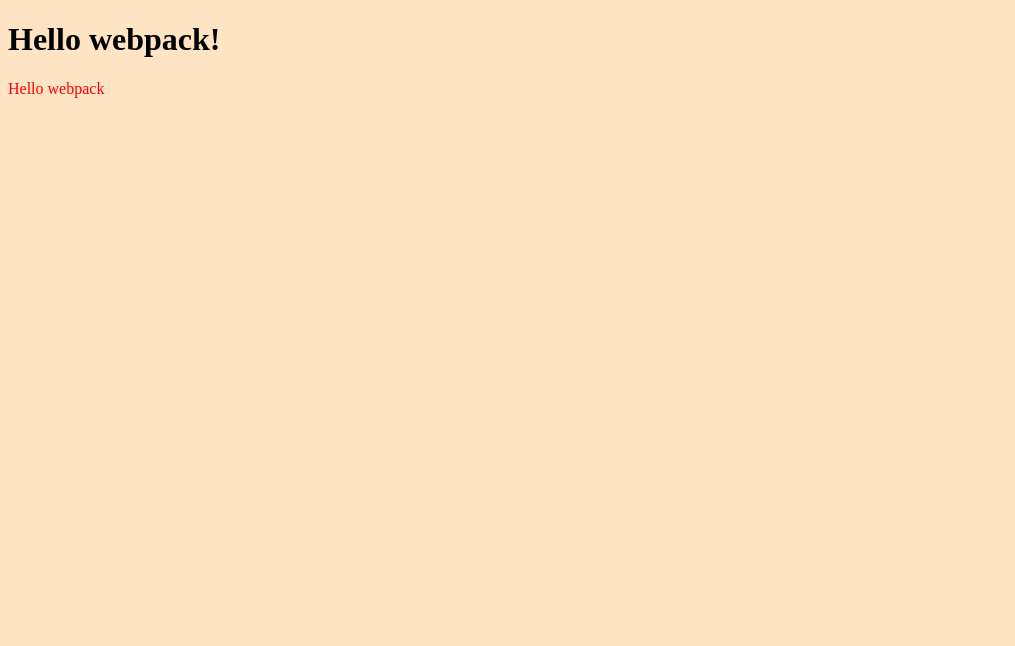
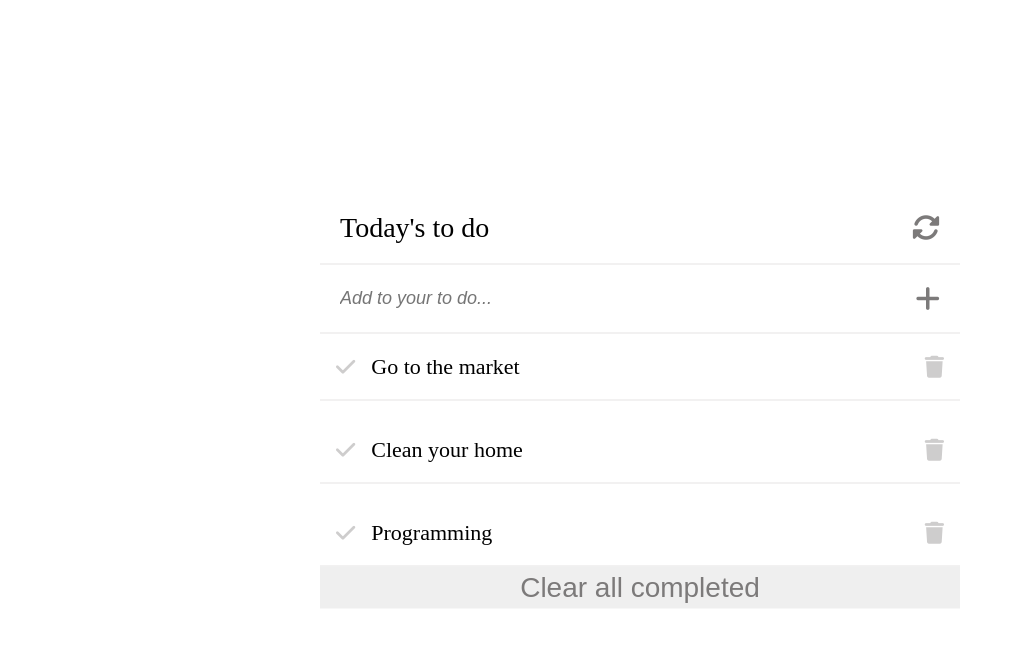
Before and after one commit to OybekKayumov/todo-js, a website built with webpack: page src/index.html in a window 1280 px wide. Shown: the whole page, without its empty margins (0-1015 px from the left). Built offline with nearby package versions, Linux system fonts and the light colour scheme.

Commit message:
update html, css, js

```diff
--- a/src/index.html
+++ b/src/index.html
@@ -4,10 +4,29 @@
   <meta charset="UTF-8">
   <meta http-equiv="X-UA-Compatible" content="IE=edge">
   <meta name="viewport" content="width=device-width, initial-scale=1.0">
-  <title>Webpack Exercise</title>
+  <title>Todo List</title>
+  <script src="https://kit.fontawesome.com/11e5f401cf.js" crossorigin="anonymous"></script>
 </head>
 <body>
-  <h1>Hello webpack!</h1>
+  <div class="container" id="addnew">
+    <div class="title">
+      <p class="item-1">Today's to do</p>
+      <i class="fas fa-sync-alt item-2"></i>
+
+    </div>
+
+    <form class="add">
+
+      <input type="text" class="item-1 input" id="input" placeholder="Add to your to do...">
+      <i class="fas fa-plus item-2" id="add"></i>
+
+    </form>
+
+    <ul class="list" id="list" data-lists >
+    </ul>
+
+    <button type="button" class="todo-btn">Clear all completed</button>
+  </div>
 
 </body>
 </html>
--- a/src/index.js
+++ b/src/index.js
@@ -1,15 +1,44 @@
+/* eslint-disable no-unused-vars */
 import _ from 'lodash';
 import './style.css';
 
-function component() {
-  const element = document.createElement('div');
+const list = document.getElementById('list');
 
-  // Lodash, currently included via a script, is required for this line to work
-  // Lodash, now imported by this script
-  element.innerHTML = _.join(['Hello', 'webpack'], ' ');
-  element.classList.add('hello');
+const doList = [
+  {
+    id: 0,
+    description: 'Go to the market',
+    completed: false,
+  },
+  {
+    id: 1,
+    description: 'Clean your home',
+    completed: false,
+  },
+  {
+    id: 2,
+    description: 'Programming',
+    completed: false,
+  },
+];
 
-  return element;
-}
+doList.sort((a, b) => a.id - b.id);
 
-document.body.appendChild(component());
+const addToDo = (toDoList) => {
+  for (let id = 0; id < toDoList.length; id += 1) {
+    const item = `
+    <li>
+
+      <i class="fas fa-check elem-1" id="${doList[id].id}"></i>
+
+      <p class="elem-2">${doList[id].description}</p>
+
+      <i class="fas fa-trash elem-3" id="${doList[id].completed}"></i>
+
+    </li>`;
+
+    list.innerHTML += item;
+  }
+};
+
+addToDo(doList);
--- a/src/style.css
+++ b/src/style.css
@@ -1,7 +1,90 @@
-body {
-  background-color: bisque;
+* {
+  padding: 0;
+  margin: 0;
+  box-sizing: border-box;
 }
 
-.hello {
-  color: red;
+html {
+  font-family: 'Times New Roman', Times, serif;
 }
+
+.container {
+  position: absolute;
+  top: 50%;
+  left: 50%;
+  transform: translate(-50%, -50%);
+  min-width: 50%;
+}
+
+.title,
+.add {
+  display: flex;
+  align-items: center;
+  padding: 20px;
+  font-size: 28px;
+  border-bottom: 1px solid #e6e4e4;
+}
+
+.add {
+  color: #7c7a7a;
+}
+
+.item-1 {
+  min-width: 80%;
+}
+
+.item-2 {
+  margin-left: auto;
+  color: #7c7a7a;
+}
+
+.input {
+  margin: -18px;
+  padding: 18px;
+  border: none;
+}
+
+::-webkit-input-placeholder {
+  font-size: 18px;
+  font-weight: 200;
+  font-style: italic;
+}
+
+.list {
+  display: flex;
+  flex-direction: column;
+  gap: 16px;
+  list-style: none;
+}
+
+.list li {
+  display: flex;
+  font-size: 22px;
+  font-weight: 300;
+  align-items: center;
+  padding-top: 20px;
+  padding-bottom: 20px;
+  border-bottom: 1px solid #e6e4e4;
+}
+
+.elem-1 {
+  padding-left: 16px;
+  padding-right: 16px;
+  color: #cecdcd;
+}
+
+.elem-3 {
+  padding-left: 16px;
+  padding-right: 16px;
+  color: #cecdcd;
+  margin-left: auto;
+}
+
+.todo-btn {
+  border: none;
+  min-height: 42px;
+  width: 100%;
+  font-size: 28px;
+  font-weight: 400;
+  color: #7c7a7a;
+}
--- a/webpack.config.js
+++ b/webpack.config.js
@@ -2,6 +2,7 @@ const path = require('path');
 const HtmlWebpackPlugin = require('html-webpack-plugin');
 
 module.exports = {
+  mode: 'production',
   entry: './src/index.js',
   devServer: {
     static: './dist',
```
Also changed, not shown: README.md.
